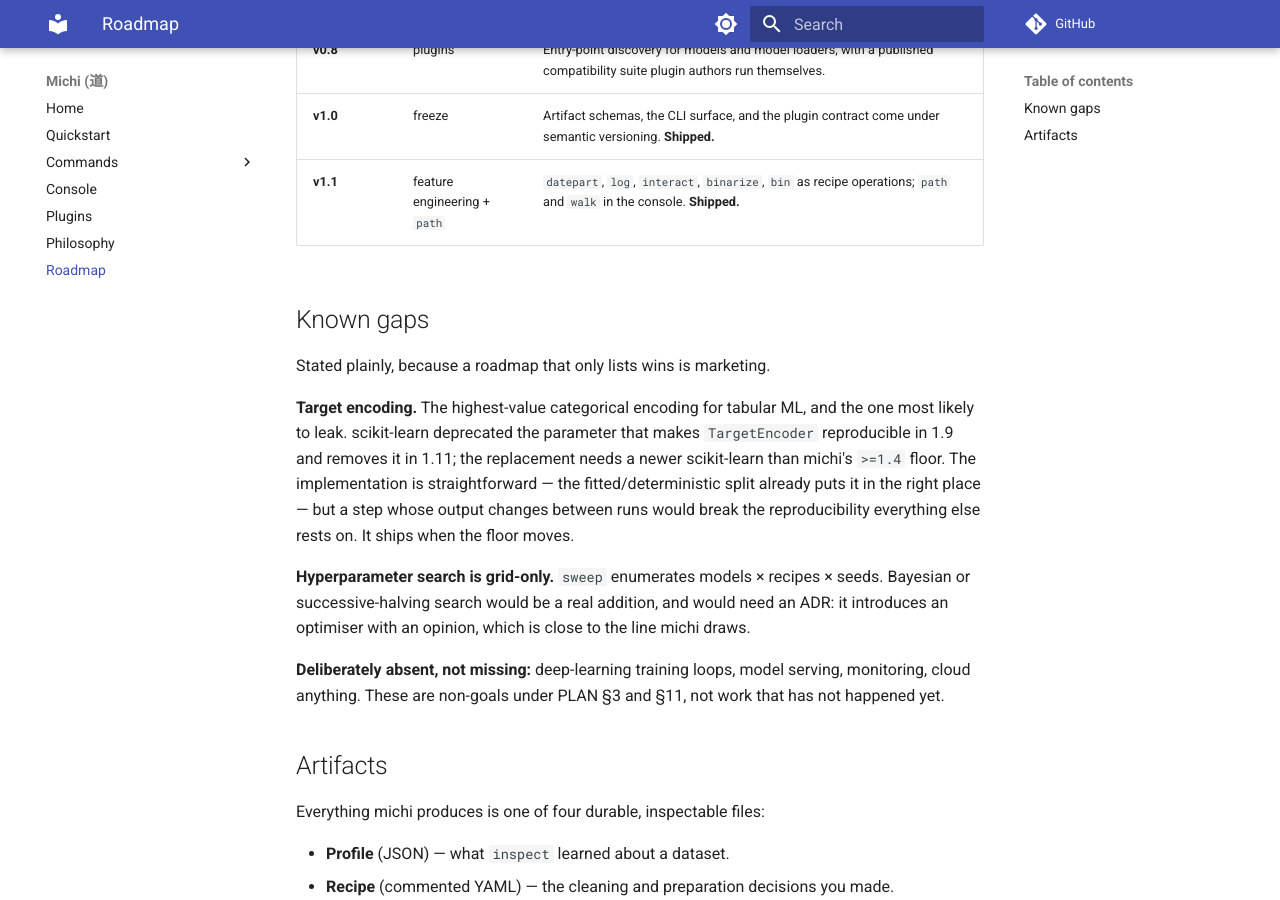
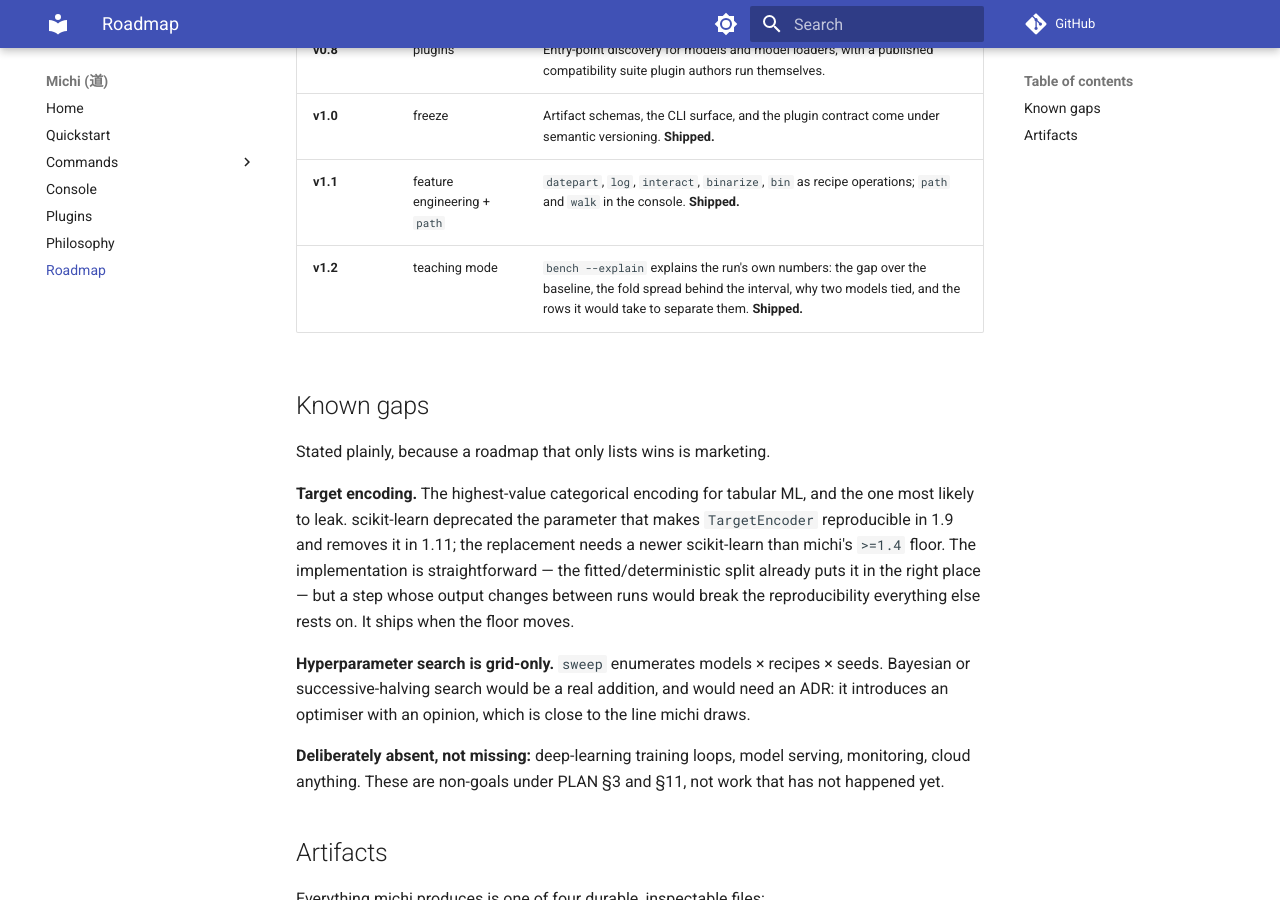
Before and after one commit to cattolatte/michi, an MkDocs documentation site: the page built from docs/roadmap.md, in a window 1280 px wide and 900 px high, scrolled down 886 px. Built offline with MkDocs 1.6.1 and Material for MkDocs 9.7.7, drawn with Linux system fonts in a browser that asks for light colours; comment, search, counter and statistics services are not loaded.

Commit message:
release: v1.2.0
Cuts the teaching-mode work into a release. `bench --explain` has been on main
and green in CI, but sat under [Unreleased] — so anyone installing from PyPI
got the feature engineering and `path`/`walk` without it.

Version, changelog, roadmap, and the console banner in the docs and the demo
capture all move together, because a banner claiming the wrong version is the
first thing a user sees.

```diff
--- a/docs/demo/captured/console.txt
+++ b/docs/demo/captured/console.txt
@@ -6,7 +6,7 @@
   ██║ ╚═╝ ██║██║╚██████╗██║  ██║██║
   ╚═╝     ╚═╝╚═╝ ╚═════╝╚═╝  ╚═╝╚═╝
 
-        =[ michi v1.1.0  ·  a local-first ML workbench                        ]
+        =[ michi v1.2.0  ·  a local-first ML workbench                        ]
 + -- --=[ 9 verbs  ·  14 models  ·  12 recipe ops  ·  26 explanations        ]
 + -- --=[ 19 console commands  ·  no account, no telemetry, no network call  ]
 
--- a/docs/roadmap.md
+++ b/docs/roadmap.md
@@ -21,6 +21,7 @@
 | **v0.8** | plugins | Entry-point discovery for models and model loaders, with a published compatibility suite plugin authors run themselves. |
 | **v1.0** | freeze | Artifact schemas, the CLI surface, and the plugin contract come under semantic versioning. **Shipped.** |
 | **v1.1** | feature engineering + `path` | `datepart`, `log`, `interact`, `binarize`, `bin` as recipe operations; `path` and `walk` in the console. **Shipped.** |
+| **v1.2** | teaching mode | `bench --explain` explains the run's own numbers: the gap over the baseline, the fold spread behind the interval, why two models tied, and the rows it would take to separate them. **Shipped.** |
 
 ## Known gaps
 
--- a/pyproject.toml
+++ b/pyproject.toml
@@ -4,7 +4,7 @@
 
 [project]
 name = "komichi"
-version = "1.1.0"
+version = "1.2.0"
 description = "A local-first ML workbench: independent CLI tools that automate the repetitive implementation work of machine learning — never the judgement."
 readme = "README.md"
 requires-python = ">=3.11"
--- a/src/michi/__init__.py
+++ b/src/michi/__init__.py
@@ -14,6 +14,6 @@
 
 from __future__ import annotations
 
-__version__ = "1.1.0"
+__version__ = "1.2.0"
 
 __all__ = ["__version__"]
```
Also changed, not shown: CHANGELOG.md (+2 -0 lines), docs/console.md (+1 -1 lines), docs/demo.svg, 1 other file.
